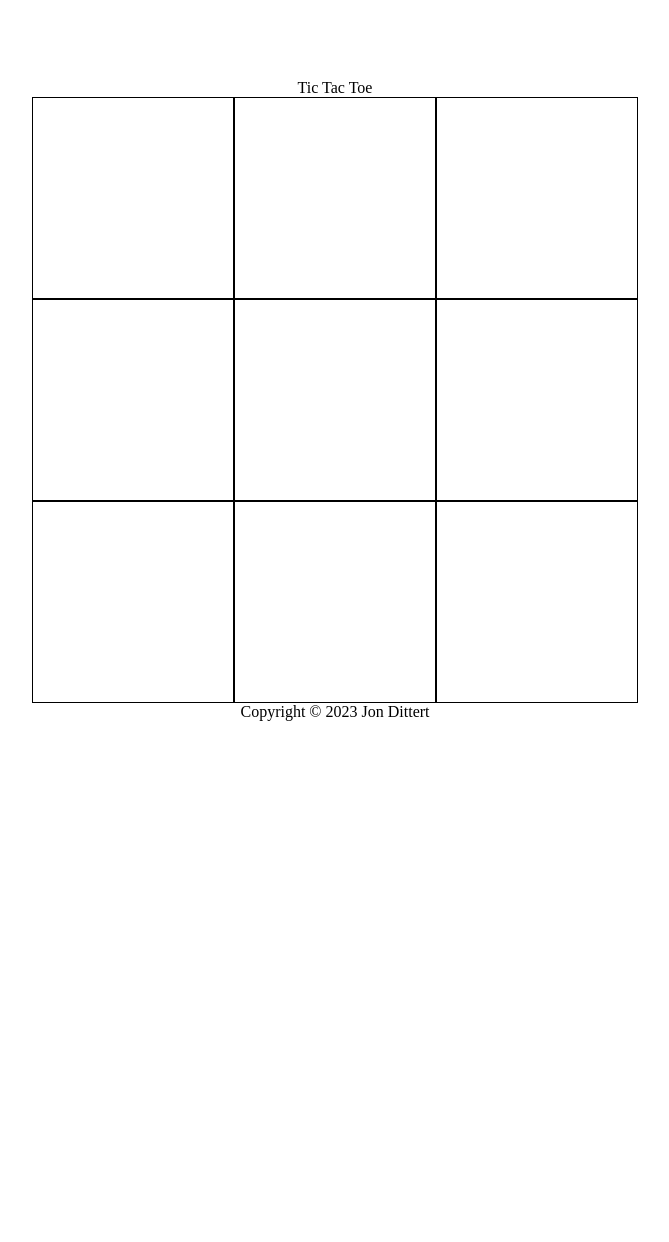
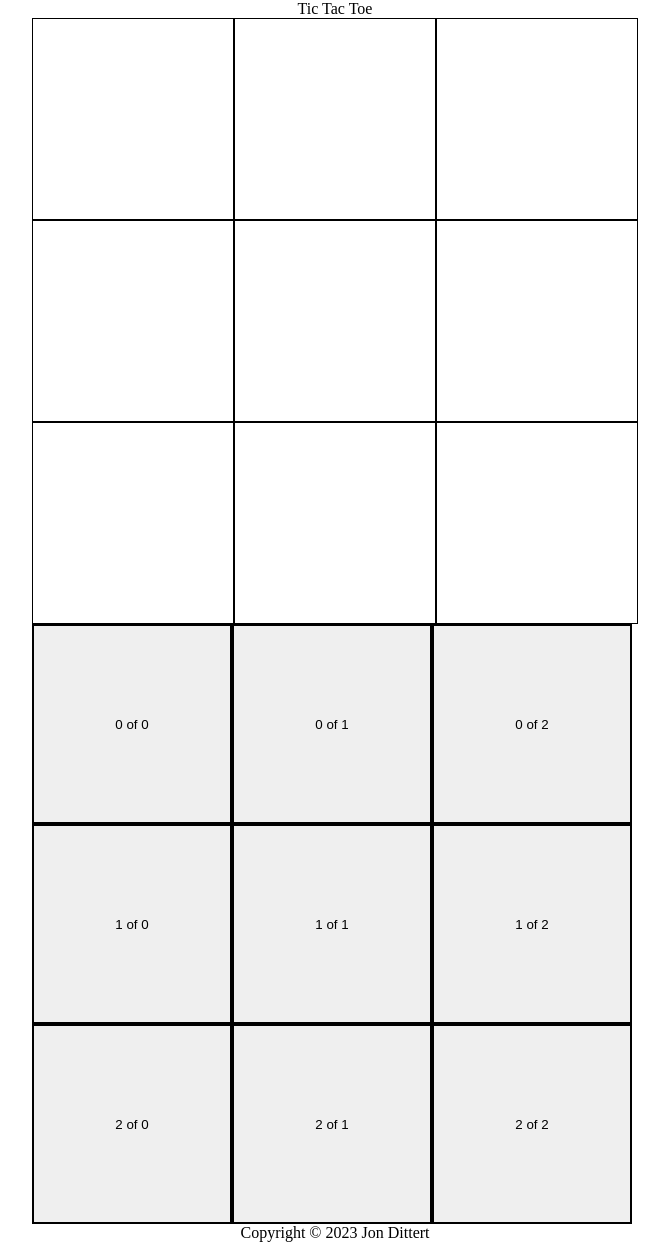
Before and after one commit to jdittert/tictactoe, a plain HTML site: page index.html in a window 1280 px wide. Shown: the whole page, without its empty margins (305-974 px from the left). Before the commit the page ends 800 px from the top, so only its background shows below. Drawn offline with Linux system fonts and the light colour scheme.

Commit message:
Code basic displayController

```diff
--- a/index.html
+++ b/index.html
@@ -29,6 +29,7 @@
                     <div class="game-box" id="game-box-9" data-i="2" data-j="2"></div>
                 </div>
             </div>
+            <div class="button-board" id="button-board"></div>
             <div id="current-turn"></div>
         </div>
     </main>
--- a/script.js
+++ b/script.js
@@ -1,3 +1,4 @@
+/* eslint-disable no-use-before-define */
 /* eslint no-plusplus: ["error", { "allowForLoopAfterthoughts": true }] */
 
 function GameBoard() {
@@ -14,7 +15,6 @@ function GameBoard() {
 
     const getBoard = () => board;
 
-    // Need to figure out how to make it not switch turns if square is occupied
     // eslint-disable-next-line consistent-return
     const updateSquare = (row, column, player) => {
         const squareValue = board[row][column].getValue();
@@ -39,7 +39,6 @@ function GameBoard() {
         for (let i = 1; i < 10; i++) {
             document.getElementById(`game-box-${i}`).innerText = `${boardForPrinting[i - 1]}`;
         }
-        console.log(boardWithCellValues);
       };
 
     return { getBoard, printBoard, updateSquare };
@@ -105,4 +104,34 @@ function GameController() {
     return { playRound, getCurrentPlayer };
 }
 
+function displayController() {
+    const boardImport = GameBoard();
+    const boardValues = boardImport.getBoard();
+    console.log(boardValues);
+    const board = document.getElementById("button-board");
+    function updateText(event) {
+        const currentButton = event.target;
+        currentButton.textContent = "Change!";
+    }
+
+    function updateBoard() {
+        board.innerHTML = "";
+        for (i = 0; i < boardValues.length; i++) {
+            const buttonRow = document.createElement("div");
+            board.appendChild(buttonRow).className = `button-row-${i}`;
+            for (j = 0; j < 3; j++) {
+                const btn = document.createElement("button");
+                btn.innerText = `${i} of ${j}`;
+                btn.addEventListener("click", updateText);
+                buttonRow.appendChild(btn).className = `button-${j}`;
+            }
+        }
+    }
+
+    updateBoard();
+
+    return { updateBoard }
+}
+
 const game = GameController();
+const newGame = displayController();
--- a/style.css
+++ b/style.css
@@ -30,3 +30,9 @@ header, footer {
     justify-content: center;
     align-items: center;
 }
+
+button {
+    width: 200px;
+    height: 200px;
+    border: 2px solid black;
+}
```
